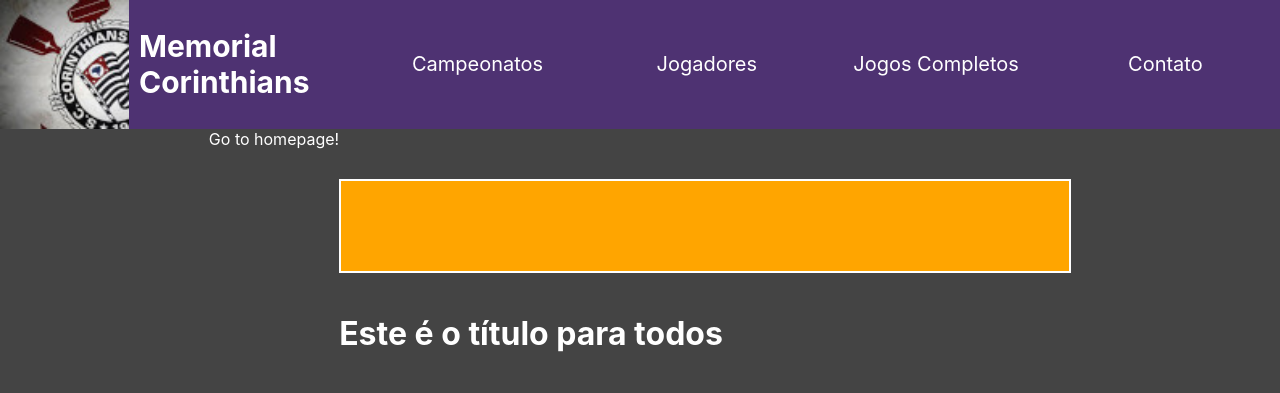
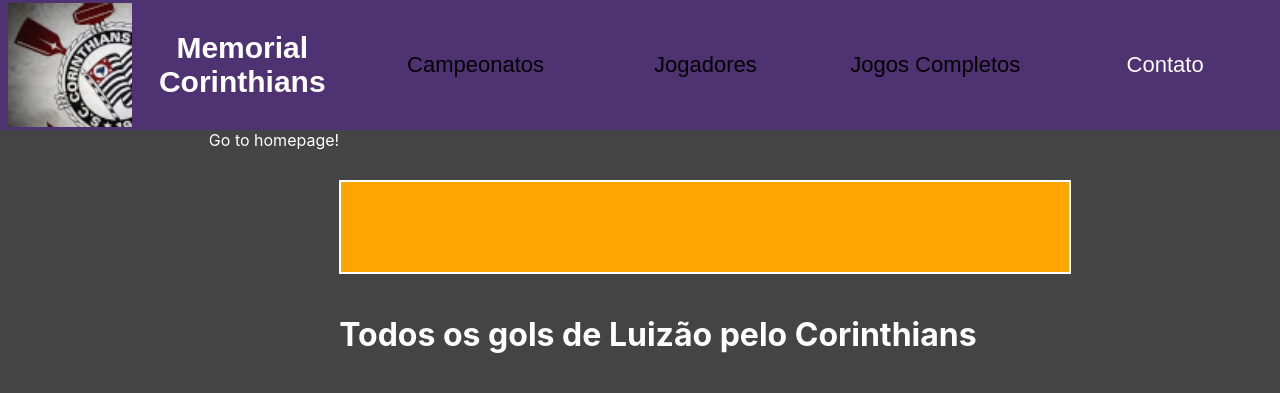
Before and after one commit to vini0191/videoblog, a React (Create React App) app: page /video/35 in a window 1280 px wide. Shown: the top 393 px of the page. Built offline with nearby package versions, Linux system fonts and the light colour scheme; grey boxes are pictures that could not be loaded.

Commit message:
Menu ongoing...

```diff
--- a/src/App.js
+++ b/src/App.js
@@ -1,4 +1,4 @@
-import React from "react";
+import React, { useState } from "react";
 import { Switch, Route } from "react-router-dom";
 
 import "./App.css";
@@ -7,14 +7,35 @@ import Footer from "./components/Footer/Footer.component";
 import Main from "./components/Main/Main.component";
 import VideoPage from "./components/VideoPage/VideoPage.component";
 import Contact from "./components/Contact/Contact.component";
+import videoLinks from "./components/Main/videoLinksArray";
 import NoMatchPage from "./components/NoMatchPage/NoMatchPage.component";
 
-const App = () => (
+const App = () => {
+  const [videos, setVideos] = useState([...videoLinks].reverse());
+  // const [currentPage, setCurrentPage] = useState(1);
+
+  // useEffect(() => {
+  //   setVideos(videos);
+  // }, [videos]);
+
+  // useEffect((tag) => {
+  //   setVideos(
+  //     [...videoLinks].reverse().filter((video) => video.tags.includes(tag))
+  //   );
+  //   // setCurrentPage(1);
+  // }, []);
+
+  return (
     <div id="container">
-    <Navbar />
+      <Navbar setVideos={setVideos} />
       <div id="main-content">
         <Switch>
-        <Route exact path="/" component={Main} />
+          {/* <Route exact path="/" component={Main} videos={filteredVideos} /> */}
+          <Route
+            exact
+            path="/"
+            render={(props) => <Main {...props} videos={videos} />}
+          />
           <Route path="/video/:videoId" component={VideoPage} />
           <Route exact path="/contato" component={Contact} />
           <Route component={NoMatchPage} />
@@ -23,5 +44,6 @@ const App = () => (
       <Footer />
     </div>
   );
+};
 
 export default App;
--- a/src/components/Main/Main.component.jsx
+++ b/src/components/Main/Main.component.jsx
@@ -9,10 +9,10 @@ import {
 } from "./Main.style";
 import Videos from "../Videos/Videos.component";
 import Pagination from "../Pagination/Pagination.component";
-import videoLinks from "./videoLinksArray";
+// import videoLinks from "./videoLinksArray";
 
-const Main = () => {
-  const [filteredVideos, setFilteredVideos] = useState([]);
+const Main = ({ videos }) => {
+  const [filteredVideos, setFilteredVideos] = useState(videos);
   const [loading, setLoading] = useState(false);
   const [currentPage, setCurrentPage] = useState(1);
   const [videosPerPage] = useState(16);
@@ -21,15 +21,13 @@ const Main = () => {
   useEffect(() => {
     setLoading(true);
     setFilteredVideos(
-      [...videoLinks]
-        .reverse()
-        .filter((video) =>
+      [...videos].filter((video) =>
         video.title.toLowerCase().includes(search.toLowerCase())
       )
     );
     setLoading(false);
     setCurrentPage(1);
-  }, [search]);
+  }, [search, videos]);
 
   // Get current videos
   const indexOfLastVideo = currentPage * videosPerPage;
@@ -46,11 +44,13 @@ const Main = () => {
   return (
     <MainContainer>
       <MainText>
+        <p>
           Bem vindo ao Memorial do Corinthians! Reunimos os vídeos mais
           importantes da história do Corinthians, desde o Paulista de 77 até
           momentos marcantes das conquistas da Libertadores e do Mundial.
           Compartilhe com os amigos e celebre registros inesquecíveis nesta
           trajetória do Timão.
+        </p>
       </MainText>
       <AdUnitRectangle />
       <input
--- a/src/components/Main/videoLinksArray.js
+++ b/src/components/Main/videoLinksArray.js
@@ -1,23 +1,23 @@
 const tags = ["campeonatos", "jogadores", "jogos completos"];
 
-const videoLinks = [
+const videolinks = [
   {
     id: 1,
-    title: "Que vídeo antigo!",
+    title: "Este é o título para o primeiro vídeo lançado",
     link: "https://www.youtube.com/embed/JVJHaefHPZ0",
     image: "https://img.youtube.com/vi/JVJHaefHPZ0/maxresdefault.jpg",
     tags: [tags[0], tags[2]],
   },
   {
     id: 2,
-    title: "Este é o título para o segundo vídeo lançado",
+    title: "Este é o título para todos",
     link: "https://www.youtube.com/embed/5ijgvM4XNW0",
     image: "https://img.youtube.com/vi/5ijgvM4XNW0/maxresdefault.jpg",
     tags: [tags[0], tags[2]],
   },
   {
     id: 3,
-    title: "Ulrich",
+    title: "Este é o título para todos",
     link: "https://www.youtube.com/embed/T09xdwPSqIQ",
     image: "https://img.youtube.com/vi/T09xdwPSqIQ/maxresdefault.jpg",
     tags: [tags[0], tags[2]],
@@ -59,7 +59,7 @@ const videoLinks = [
   },
   {
     id: 9,
-    title: "Ulrich",
+    title: "Este é o título para todos",
     link: "https://google.com",
     image: "https://img.youtube.com/vi/ysz5S6PUM-U/maxresdefault.jpg",
     tags: [tags[0], tags[2]],
@@ -87,270 +87,270 @@ const videoLinks = [
   },
   {
     id: 13,
-    title: "Este é o título para todos",
+    title: "Todos os gols de Roberto Carlos pelo Corinthians",
     link: "https://www.youtube.com/embed/dNNhtVkciI4",
     image: "https://i3.ytimg.com/vi/dNNhtVkciI4/maxresdefault.jpg",
     tags: [tags[0], tags[2]],
   },
   {
     id: 14,
-    title: "Este é o título para todos",
+    title: "Todos os gols de Emerson Sheik pelo Corinthians",
     link: "https://www.youtube.com/embed/XzMTW9k_fc8",
     image: "https://i3.ytimg.com/vi/XzMTW9k_fc8/maxresdefault.jpg",
     tags: [tags[0], tags[2]],
   },
   {
     id: 15,
-    title: "Este é o título para todos",
+    title: "Todos os gols de Rincon pelo Corinthians",
     link: "https://www.youtube.com/embed/OlgRFX0HCIs",
     image: "https://img.youtube.com/vi/OlgRFX0HCIs/maxresdefault.jpg",
     tags: [tags[0], tags[2]],
   },
   {
     id: 16,
-    title: "Este é o título para todos",
+    title: "Todos os gols de Ronaldo pelo Corinthians",
     link: "https://www.youtube.com/embed/t4UoNvaVMlU",
     image: "https://i3.ytimg.com/vi/wpGc2wvbc8U/maxresdefault.jpg",
     tags: [tags[0], tags[2]],
   },
   {
     id: 17,
-    title: "Este é o título para todos",
+    title: "Todos os gols de Carlos Tevez pelo Corinthians",
     link: "https://www.youtube.com/embed/wxUdfYew3q0",
     image: "https://i3.ytimg.com/vi/wxUdfYew3q0/maxresdefault.jpg",
     tags: [tags[1]],
   },
   {
     id: 18,
-    title: "Este é o título para todos",
+    title: "Todos os gols de Rodriguinho pelo Corinthians",
     link: "https://www.youtube.com/embed/YyCa9hWPukY",
     image: "https://i3.ytimg.com/vi/YyCa9hWPukY/maxresdefault.jpg",
     tags: [tags[1]],
   },
   {
     id: 19,
-    title: "Este é o título para todos",
+    title: "Todos os gols de Douglas pelo Corinthians",
     link: "https://www.youtube.com/embed/24pa2wMGPrs",
     image: "https://i3.ytimg.com/vi/24pa2wMGPrs/maxresdefault.jpg",
     tags: [tags[1]],
   },
   {
     id: 20,
-    title: "Este é o título para todos",
+    title: "Todos os gols de Ralf pelo Corinthians",
     link: "https://www.youtube.com/embed/GlLCpceGJ1c",
     image: "https://i3.ytimg.com/vi/GlLCpceGJ1c/maxresdefault.jpg",
     tags: [tags[1]],
   },
   {
     id: 21,
-    title: "Este é o título para todos",
+    title: "Todos os gols de Nilmar pelo Corinthians",
     link: "https://www.youtube.com/embed/HeY9pYMK1f8",
     image: "https://i3.ytimg.com/vi/HeY9pYMK1f8/maxresdefault.jpg",
     tags: [tags[1]],
   },
   {
     id: 22,
-    title: "Este é o título para todos",
+    title: "Todos os gols de Liedson pelo Corinthians",
     link: "https://www.youtube.com/embed/CTfMC5pB59I",
     image: "https://i3.ytimg.com/vi/CTfMC5pB59I/maxresdefault.jpg",
     tags: [tags[1]],
   },
   {
     id: 23,
-    title: "Este é o título para todos",
+    title: "Todos os gols de Vampeta pelo Corinthians",
     link: "https://www.youtube.com/embed/paMfIHqS2_g",
     image: "https://i3.ytimg.com/vi/paMfIHqS2_g/maxresdefault.jpg",
     tags: [tags[1]],
   },
   {
     id: 24,
-    title: "Este é o título para todos",
+    title: "Todos os gols de Romarinho pelo Corinthians",
     link: "https://www.youtube.com/embed/IlecQ7hy3OU",
     image: "https://i3.ytimg.com/vi/IlecQ7hy3OU/maxresdefault.jpg",
     tags: [tags[1]],
   },
   {
     id: 25,
-    title: "Este é o título para todos",
+    title: "Todos os gols de Danilo pelo Corinthians",
     link: "https://www.youtube.com/embed/3Ad7sJeyh8g",
     image: "https://i3.ytimg.com/vi/3Ad7sJeyh8g/maxresdefault.jpg",
     tags: [tags[1]],
   },
   {
     id: 26,
-    title: "Este é o título para todos",
+    title: "Todos os gols de Paulinho pelo Corinthians",
     link: "https://www.youtube.com/embed/JYNkyJxCqa8",
     image: "https://i3.ytimg.com/vi/JYNkyJxCqa8/maxresdefault.jpg",
     tags: [tags[1]],
   },
   {
     id: 27,
-    title: "Este é o título para todos",
+    title: "Todos os gols de Romero pelo Corinthians",
     link: "https://www.youtube.com/embed/bB56eP4nSBw",
     image: "https://i3.ytimg.com/vi/bB56eP4nSBw/maxresdefault.jpg",
     tags: [tags[1]],
   },
   {
     id: 28,
-    title: "Este é o título para todos",
+    title: "Todos os gols de Dentinho pelo Corinthians",
     link: "https://www.youtube.com/embed/cm1qkHr2GjY",
     image: "https://i3.ytimg.com/vi/cm1qkHr2GjY/maxresdefault.jpg",
     tags: [tags[1]],
   },
   {
     id: 29,
-    title: "Este é o título para todos",
+    title: "Todos os gols de Cristian pelo Corinthians",
     link: "https://www.youtube.com/embed/3dWFKKB5pOQ",
     image: "https://i3.ytimg.com/vi/3dWFKKB5pOQ/maxresdefault.jpg",
     tags: [tags[1]],
   },
   {
     id: 30,
-    title: "Este é o título para todos",
+    title: "Todos os gols de Elias pelo Corinthians",
     link: "https://www.youtube.com/embed/1tVsj0hGq1w",
     image: "https://i3.ytimg.com/vi/1tVsj0hGq1w/maxresdefault.jpg",
     tags: [tags[1]],
   },
   {
     id: 31,
-    title: "Este é o título para todos",
+    title: "Todos os gols de Renato Augusto pelo Corinthians",
     link: "https://www.youtube.com/embed/yB2DNj-VduA",
     image: "https://i3.ytimg.com/vi/yB2DNj-VduA/maxresdefault.jpg",
     tags: [tags[1]],
   },
   {
     id: 32,
-    title: "Este é o título para todos",
+    title: "Todos os gols de Willian pelo Corinthians",
     link: "https://www.youtube.com/embed/b6MuUWWmWjI",
     image: "https://i3.ytimg.com/vi/b6MuUWWmWjI/maxresdefault.jpg",
     tags: [tags[1]],
   },
   {
     id: 33,
-    title: "Este é o título para todos",
+    title: "Todos os gols de Kleber pelo Corinthians",
     link: "https://www.youtube.com/embed/zL4k8Qxeui8",
     image: "https://i3.ytimg.com/vi/zL4k8Qxeui8/maxresdefault.jpg",
     tags: [tags[1]],
   },
   {
     id: 34,
-    title: "Este é o título para todos",
+    title: "Todos os gols de Rogerio pelo Corinthians",
     link: "https://www.youtube.com/embed/QZf24VQcRzw",
     image: "https://i3.ytimg.com/vi/QZf24VQcRzw/maxresdefault.jpg",
     tags: [tags[1]],
   },
   {
     id: 35,
-    title: "Este é o título para todos",
+    title: "Todos os gols de Luizão pelo Corinthians",
     link: "https://www.youtube.com/embed/WD7ZNusBqBo",
     image: "https://i3.ytimg.com/vi/WD7ZNusBqBo/maxresdefault.jpg",
     tags: [tags[1]],
   },
   {
     id: 36,
-    title: "Este é o título para todos",
+    title: "Todos os gols de Jadson pelo Corinthians na primeira passagem",
     link: "https://www.youtube.com/embed/mXalg4nmf0c",
     image: "https://i3.ytimg.com/vi/mXalg4nmf0c/maxresdefault.jpg",
     tags: [tags[1]],
   },
   {
     id: 37,
-    title: "Este é o título para todos",
+    title: "Todos os gols de Jadson pelo Corinthians na segunda passagem",
     link: "https://www.youtube.com/embed/rX3atNyZ5pc",
     image: "https://i3.ytimg.com/vi/rX3atNyZ5pc/maxresdefault.jpg",
     tags: [tags[2]],
   },
   {
     id: 38,
-    title: "Este é o título para todos",
+    title: "Todos os gols de Chicão pelo Corinthians",
     link: "https://www.youtube.com/embed/0NIC8ZWpysA",
     image: "https://i3.ytimg.com/vi/0NIC8ZWpysA/maxresdefault.jpg",
     tags: [tags[2]],
   },
   {
     id: 39,
-    title: "Este é o título para todos",
+    title: "Todos os gols de Fabio Santos pelo Corinthians",
     link: "https://www.youtube.com/embed/QsoaIqc1t3o",
     image: "https://i3.ytimg.com/vi/QsoaIqc1t3o/maxresdefault.jpg",
     tags: [tags[2]],
   },
   {
     id: 40,
-    title: "Este é o título para todos",
+    title: "Todos os gols de Carlos Gamarra pelo Corinthians",
     link: "https://www.youtube.com/embed/gdCgod2NTJk",
     image: "https://i3.ytimg.com/vi/gdCgod2NTJk/maxresdefault.jpg",
     tags: [tags[2]],
   },
   {
     id: 41,
-    title: "Este é o título para todos",
+    title: "Todos os gols de Gilmar Fuba pelo Corinthians",
     link: "https://www.youtube.com/embed/jmFNSnZyrs8",
     image: "https://i3.ytimg.com/vi/jmFNSnZyrs8/maxresdefault.jpg",
     tags: [tags[2]],
   },
   {
     id: 42,
-    title: "Este é o título para todos",
+    title: "Todos os gols de Paolo Guerrero pelo Corinthians",
     link: "https://www.youtube.com/embed/FAMw_Oa2gWI",
     image: "https://i3.ytimg.com/vi/UC143ci0vbQ/maxresdefault.jpg",
     tags: [tags[2]],
   },
   {
     id: 43,
-    title: "Este é o título para todos",
+    title: "Todos os gols de Marcelinho Carioca em 1995",
     link: "https://www.youtube.com/embed/RF4h01BlMx0",
     image: "https://i3.ytimg.com/vi/RF4h01BlMx0/maxresdefault.jpg",
     tags: [tags[2]],
   },
   {
     id: 44,
-    title: "Este é o título para todos",
+    title: "Todos os gols de Marcelinho Carioca em 1995",
     link: "https://www.youtube.com/embed/7w3UM4XEixo",
     image: "https://i3.ytimg.com/vi/7w3UM4XEixo/maxresdefault.jpg",
     tags: [tags[2]],
   },
   {
     id: 45,
-    title: "Este é o título para todos",
+    title: "Todos os gols de Marcelinho Carioca em 1996",
     link: "https://www.youtube.com/embed/BeXSo9xYJE4",
     image: "https://i3.ytimg.com/vi/BeXSo9xYJE4/maxresdefault.jpg",
     tags: [tags[2]],
   },
   {
     id: 46,
-    title: "Este é o título para todos",
+    title: "Todos os gols de Marcelinho Carioca em 1997",
     link: "https://www.youtube.com/embed/zUhTDicxVK8",
     image: "https://i3.ytimg.com/vi/zUhTDicxVK8/maxresdefault.jpg",
     tags: [tags[2]],
   },
   {
     id: 47,
-    title: "Este é o título para todos",
+    title: "Todos os gols de Marcelinho Carioca em 1998",
     link: "https://www.youtube.com/embed/CEm9OrboMNc",
     image: "https://i3.ytimg.com/vi/CEm9OrboMNc/maxresdefault.jpg",
     tags: [tags[2]],
   },
   {
     id: 48,
-    title: "Este é o título para todos",
+    title: "Todos os gols de Marcelinho Carioca em 1999",
     link: "https://www.youtube.com/embed/GNcfB0FzDBs",
     image: "https://i3.ytimg.com/vi/GNcfB0FzDBs/maxresdefault.jpg",
     tags: [tags[2]],
   },
   {
     id: 49,
-    title: "Ulrich",
+    title: "Todos os gols de Marcelinho Carioca em 2000",
     link: "https://www.youtube.com/embed/tkmZcobVO0Y",
     image: "https://i3.ytimg.com/vi/tkmZcobVO0Y/maxresdefault.jpg",
     tags: [tags[2]],
   },
   {
     id: 50,
-    title: "Este é o 50!",
+    title: "Todos os gols de Marcelinho Carioca em 2001",
     link: "https://www.youtube.com/embed/3HNbcPautKY",
     image: "https://i3.ytimg.com/vi/3HNbcPautKY/maxresdefault.jpg",
     tags: [tags[2]],
   },
 ];
 
-export default videoLinks;
+export default videolinks;
--- a/src/components/Navbar/Navbar.component.jsx
+++ b/src/components/Navbar/Navbar.component.jsx
@@ -1,24 +1,60 @@
 import React from "react";
 import { Link } from "react-router-dom";
+import videoLinks from "../Main/videoLinksArray";
 
 import { NavContainer, HomeButton, NavButton } from "./Navbar.style";
 import logo from "../../assets/images/tlogo.jpg";
 
-const Navbar = () => (
+const Navbar = ({ setVideos }) => {
+  const tags = ["campeonatos", "jogadores", "jogos_completos"];
+  // const selectTag =(tag)=> [...videoLinks].reverse().filter((video) => video.tags.includes(tag);
+
+  return (
     <NavContainer>
       <HomeButton>
-      <Link to="/">
+        <Link onClick={() => setVideos([...videoLinks].reverse())} to="/">
           <img src={logo} alt="Logo" />
           <h2>Memorial Corinthians</h2>
         </Link>
       </HomeButton>
-    <NavButton>Campeonatos</NavButton>
-    <NavButton>Jogadores</NavButton>
-    <NavButton>Jogos Completos</NavButton>
+      <NavButton
+        onClick={() =>
+          setVideos(
+            [...videoLinks]
+              .reverse()
+              .filter((video) => video.tags.includes(tags[0]))
+          )
+        }
+      >
+        Campeonatos
+      </NavButton>
+      <NavButton
+        onClick={() =>
+          setVideos(
+            [...videoLinks]
+              .reverse()
+              .filter((video) => video.tags.includes(tags[1]))
+          )
+        }
+      >
+        Jogadores
+      </NavButton>
+      <NavButton
+        onClick={() =>
+          setVideos(
+            [...videoLinks]
+              .reverse()
+              .filter((video) => video.tags.includes(tags[2]))
+          )
+        }
+      >
+        Jogos Completos
+      </NavButton>
       <NavButton>
         <Link to="/contato">Contato</Link>
       </NavButton>
     </NavContainer>
   );
+};
 
 export default Navbar;
--- a/src/components/Navbar/Navbar.style.js
+++ b/src/components/Navbar/Navbar.style.js
@@ -5,13 +5,15 @@ export const NavContainer = styled.div`
   font-size: 20px;
 `;
 
-export const HomeButton = styled.div`
+export const HomeButton = styled.button`
   display: flex;
   justify-content: space-evenly;
   align-items: center;
   flex: 1 auto;
   /*background: gray;*/
   background: #4e3272;
+  font-size: 1em;
+  border-color: transparent;
 
   a {
     display: flex;
@@ -20,7 +22,7 @@ export const HomeButton = styled.div`
 
     img {
       width: 50%;
-      margin-right: 10px;
+      /* margin-right: 10px; */
     }
 
     h2 {
@@ -29,7 +31,7 @@ export const HomeButton = styled.div`
   }
 `;
 
-export const NavButton = styled.div`
+export const NavButton = styled.button`
   display: flex;
   justify-content: center;
   align-items: center;
@@ -37,4 +39,6 @@ export const NavButton = styled.div`
   flex: 20%;
   /*background: gray;*/
   background: #4e3272;
+  border-color: transparent;
+  font-size: 1.1em;
 `;
```
Lines whose indentation alone changed are shown as unchanged.
